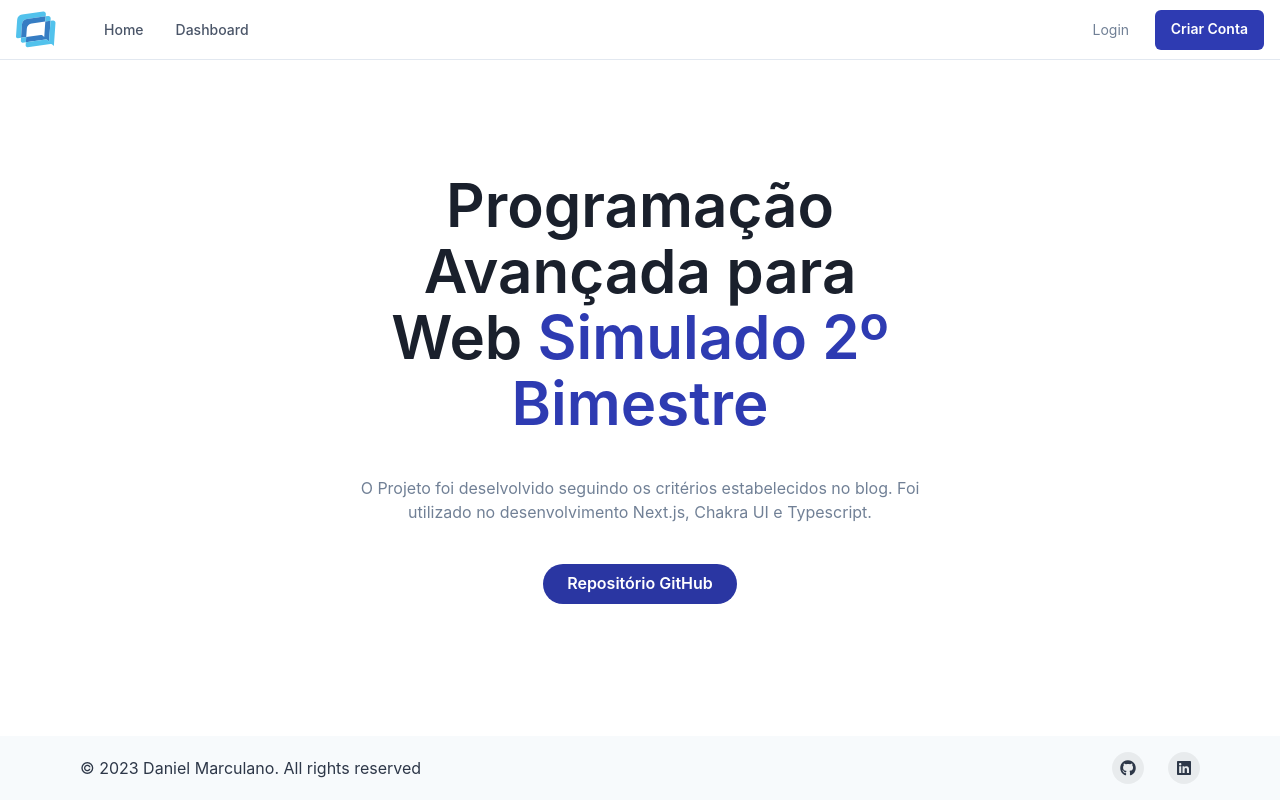
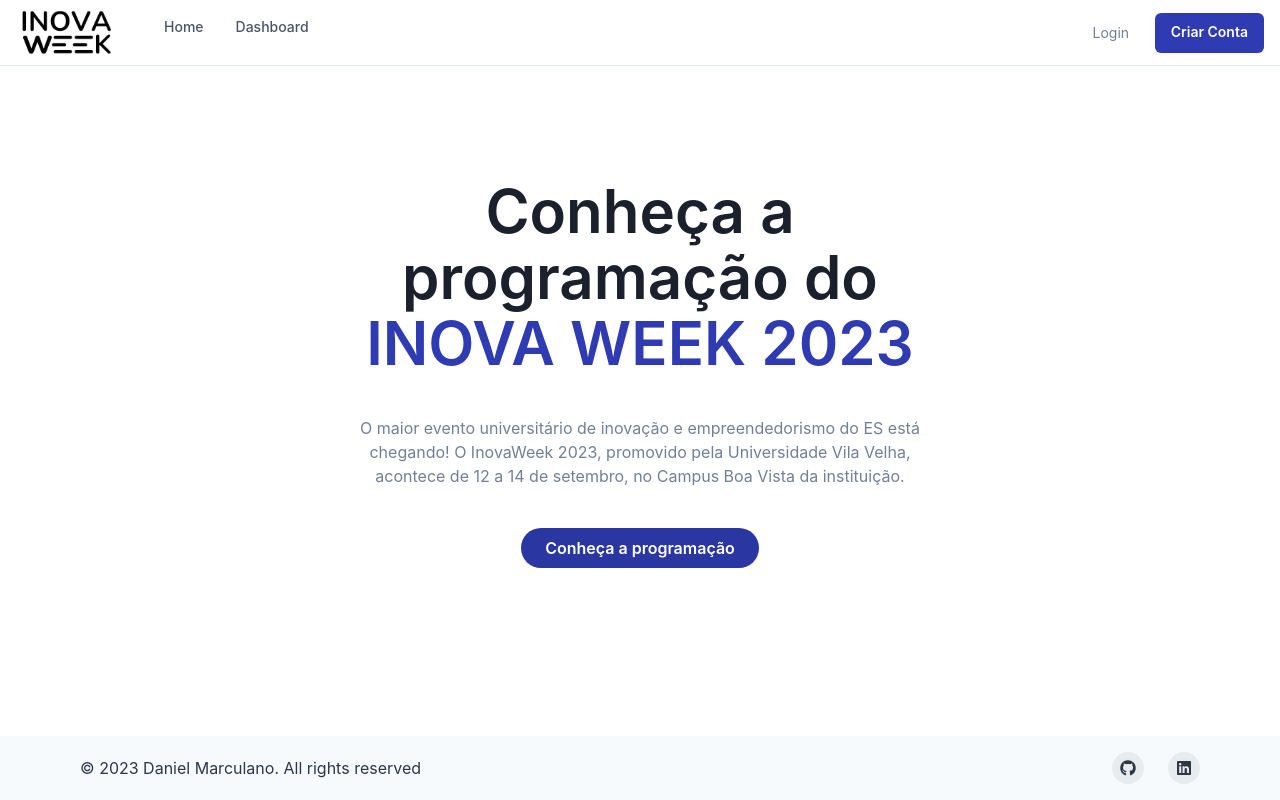
Before and after one commit to danielsmar/prova-2bi, a Next.js app: page / in a window 1280 px wide. Built offline with nearby package versions, Linux system fonts and the light colour scheme.

Commit message:
add and update logo files

```diff
--- a/src/components/logo/index.tsx
+++ b/src/components/logo/index.tsx
@@ -8,14 +8,14 @@
 }
 
 export function Logo({
-  width = 40,
+  width = 100,
 
 }: LogoProps) {
   const height = useMemo(() => width * 0.6623, [width]);
 
   return (
     <Box display="flex" justifyContent="center" as='a' href='/'>
-      <Image src="/logo-web.svg" width={width} height={height} alt="logo" />
+      <Image src="/logo-web.png" width={width} height={height} alt="logo" />
     </Box>
   );
 }
--- a/src/pages/home/index.tsx
+++ b/src/pages/home/index.tsx
@@ -19,24 +19,24 @@
           fontWeight={600}
           fontSize={{ base: '3xl', sm: '4xl', md: '6xl' }}
           lineHeight={'110%'}>
-          Programação Avançada para Web {' '}
+          Conheça a programação do {' '}
           <Text as={'span'} color={'brand.400'}>
-            Simulado 2º Bimestre
+            INOVA WEEK 2023
           </Text>
         </Heading>
         <Text color={'gray.500'} maxW={'3xl'}>
-          O Projeto foi deselvolvido seguindo os critérios estabelecidos no blog. Foi utilizado no desenvolvimento Next.js, Chakra UI e Typescript.
+          O maior evento universitário de inovação e empreendedorismo do ES está chegando! O InovaWeek 2023, promovido pela Universidade Vila Velha, acontece de 12 a 14 de setembro, no Campus Boa Vista da instituição.
         </Text>
 
         <Stack spacing={6} direction={'row'}>
           <Button as='a'
-            href='https://github.com/danielsmar/simulado-2bi'
+            href='https://uvv.br/2023/08/30/conheca-a-programacao-do-inovaweek-2023/'
             rounded={'full'}
             px={6}
             colorScheme={'orange'}
             bg={'brand.500'}
             _hover={{ bg: 'brand.200' }}>
-            Repositório GitHub
+            Conheça a programação
           </Button>
 
         </Stack>
```
Also changed, not shown: public/logo-web.png (added), public/logo-web.svg (deleted).
